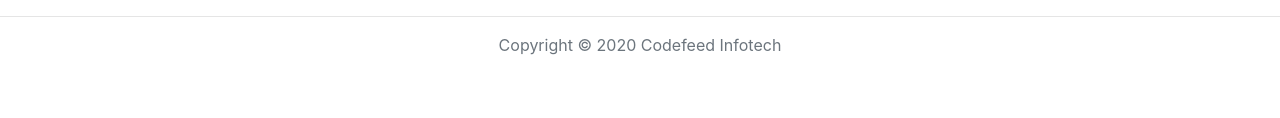
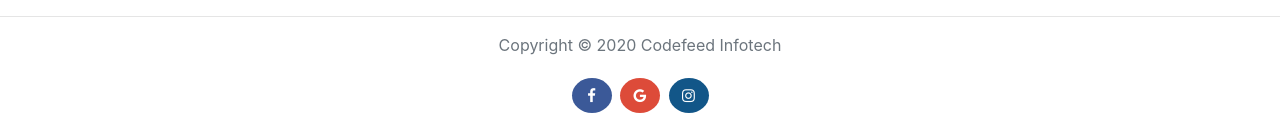
Before and after one commit to chethan-chavan/20171CSE0167, a plain HTML site: page index.html in a window 1280 px wide. Shown: the part 2384-2502 px from the top of the page. Before the commit the page ends 2457 px from the top, so only its background shows below. Drawn offline with nearby package versions, Linux system fonts and the light colour scheme.

Commit message:
Add files via upload

```diff
--- a/index.html
+++ b/index.html
@@ -16,6 +16,9 @@
 	<!--css and js for transition on scroll -->
 	<link href="https://unpkg.com/aos@2.3.1/dist/aos.css" rel="stylesheet">
 	<script src="https://unpkg.com/aos@2.3.1/dist/aos.js"></script>
+
+<!-- link for social media icons -->
+	<link rel="stylesheet" href="https://cdnjs.cloudflare.com/ajax/libs/font-awesome/4.7.0/css/font-awesome.min.css">
 
 	<style type="text/css">
 
@@ -109,6 +112,41 @@
     margin: 0px;
     padding: 0px;
     overflow-x: hidden;
+}
+
+/* css for social media icons */
+
+.fa {
+  padding: 10px;
+  font-size: 15px;
+  width: 40px;
+  text-align: center;
+  text-decoration: none;
+  margin: 5px 2px;
+  border-radius: 50%;
+}
+
+.fa:hover {
+    opacity: 0.7;
+}
+
+.fa-facebook {
+  background: #3B5998;
+  color: white;
+}
+
+
+
+.fa-google {
+  background: #dd4b39;
+  color: white;
+}
+
+
+
+.fa-instagram {
+  background: #125688;
+  color: white;
 }
 
 
@@ -457,6 +495,12 @@ function allLetter()
 
 
       }
+
+   // CLOSING NAV BAR ICON WHEN CLICKED ON THE NAV ITEMS
+
+   $('.navbar-collapse a').click(function(){
+            $(".navbar-collapse").collapse('hide');
+        });
 </script>
 
 
@@ -506,6 +550,8 @@ function allLetter()
 	</section>
 
 
+
+
 	<!------------------ MAP ENDS  -------------------------->
 	<!------------------ FOOTER BEGINS -------------------------->
 
@@ -513,6 +559,15 @@ function allLetter()
 		<hr>
 		<div class="container">
 			<p class="text-center text-muted"> Copyright &copy; 2020 Codefeed Infotech</p>
+<div class="text-center">
+			<!-- Add font awesome icons -->
+			<a href="#" class="fa fa-facebook"></a>
+
+			<a href="#" class="fa fa-google"></a>
+
+			<a href="#" class="fa fa-instagram"></a>
+</div>
+
 		</div>
 	</footer>
 </body>
```
